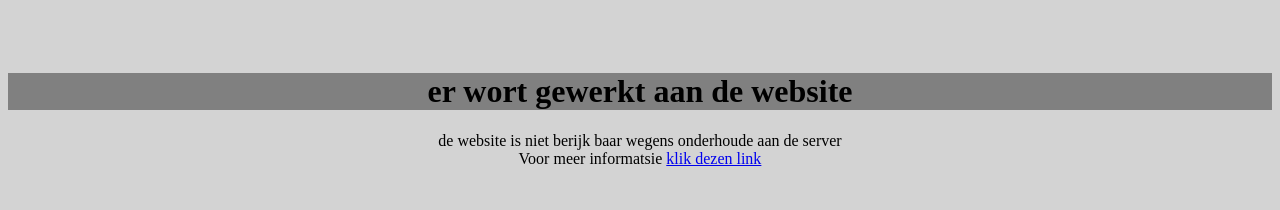
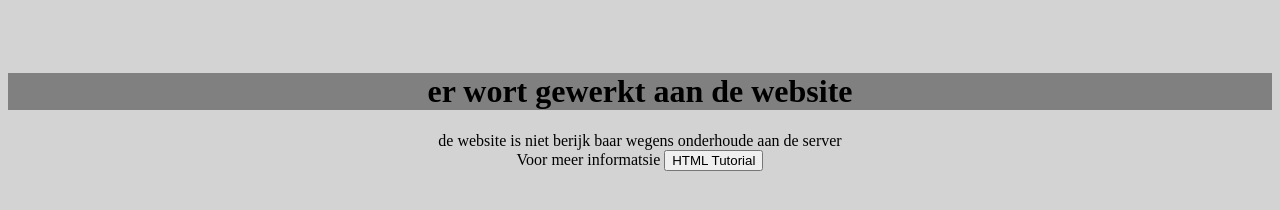
Before and after one commit to connectednode/website-leren, a plain HTML site: page index.html in a window 1280 px wide. Drawn offline with Linux system fonts and the light colour scheme.

```diff
--- a/index.html
+++ b/index.html
@@ -21,6 +21,6 @@
   <body>
       <p> <br/> <br/> </p>
       <h1>er wort gewerkt aan de website</h1>
-      <p>de website is niet berijk baar wegens onderhoude aan de server<br/>Voor meer informatsie <a href="https://duckduckgo.com/" >klik dezen link</a></p>
+      <p>de website is niet berijk baar wegens onderhoude aan de server<br/>Voor meer informatsie <a href="https://duckduckgo.com"><button title="Ga naar server onderhoude achenda">HTML Tutorial</button></a></p>
   </body>
 </html>
```
Also changed, not shown: test.html (+1 -1 lines).
